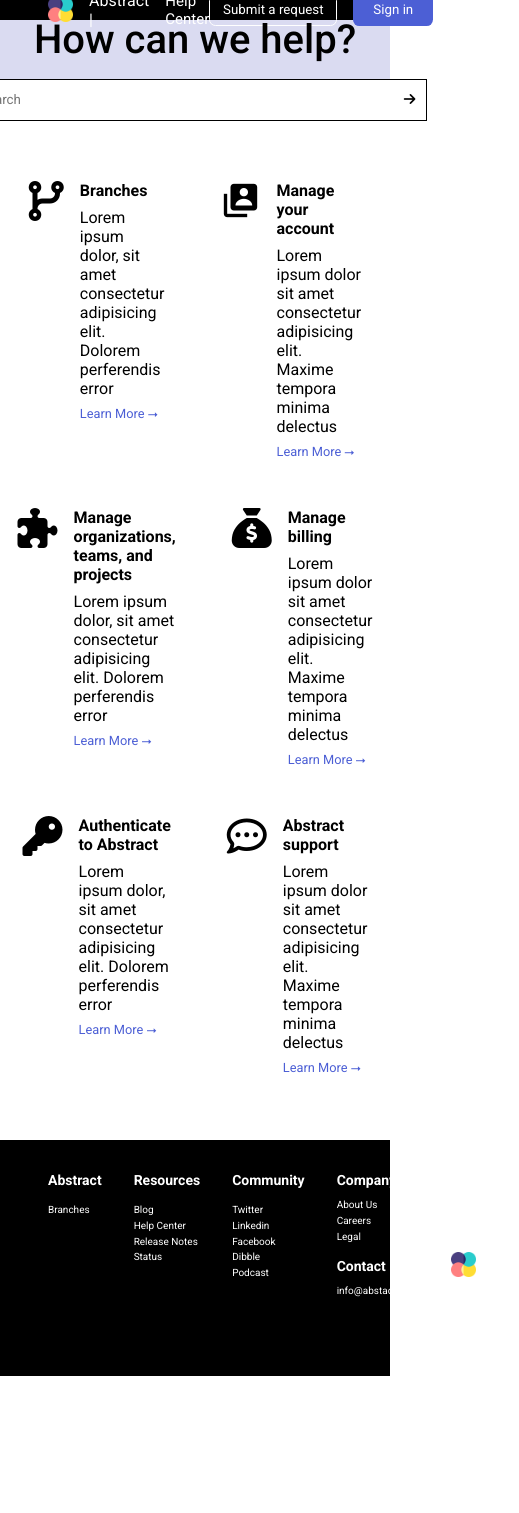
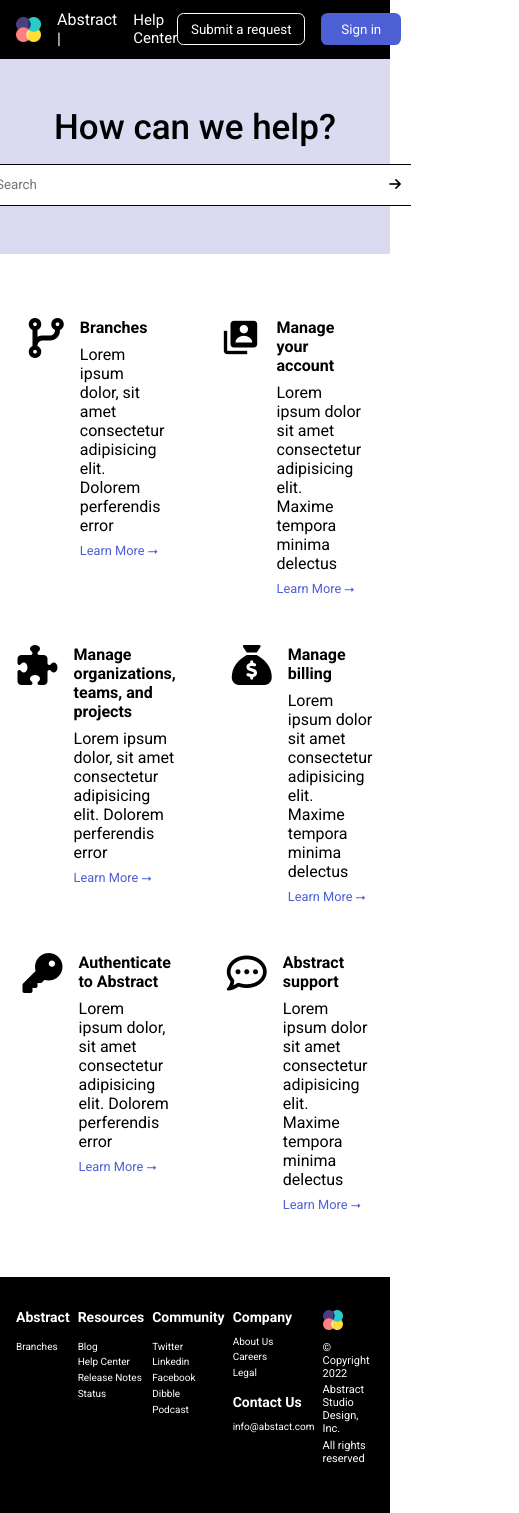
Before and after one commit to devpedroafonso/Abstract, a plain HTML site: page index.html in a window 390 px wide. Shown: the whole page, 519 px wide, since content can reach past the window. Before the commit the page ends 1474 px from the top, so only its background shows below. Drawn offline with nearby package versions, Linux system fonts and the light colour scheme.

Commit message:
Update responsive

```diff
--- a/style.css
+++ b/style.css
@@ -221,3 +221,108 @@ footer{
     flex-direction: column;
     gap: 0.2rem;
 }
+
+@media (max-width: 465px) {
+    header{
+        display: flex;
+        flex-direction: row;
+        align-items: center;
+        justify-content: space-between;
+        padding-inline: 1rem;
+        color: var(--branco);
+        background-color: var(--preto);
+        height: 15vw;
+    }
+
+    .containerPesquisa{
+        display: flex;
+        flex-direction: column;
+        align-items: center;
+        justify-content: center;
+        height: 50vw;
+        background-color: var(--detalhe);
+        gap: 1rem;
+    }
+
+    .containerPesquisa h2{
+        font-size: 35px;
+        font-weight: lighter;
+        font-weight: 500;
+    }
+
+    form{
+        border: 0.1rem solid var(--preto);
+        width: 27rem;
+    }
+    form input{
+        border: none;
+        height: 2.5rem;
+        width: 25rem;
+        padding-left: 1rem;
+        outline: none;
+    }
+
+
+    form button{
+        border: none;
+        margin: -0.3rem;
+        height: 2.5rem;
+        width: 2rem;
+        cursor: pointer;
+        background-color: var(--branco);
+    }
+
+    footer{
+        display: flex;
+        flex-direction: row;
+        justify-content: space-between;
+        color: var(--branco);
+        background-color: var(--preto);
+        padding-inline: 1rem;
+        gap: 0.5rem;
+        height: 28vh;
+    }
+
+    .list{
+        margin-top: 2rem;
+        display: flex;
+        flex-direction: column;
+        gap: 1rem;
+    }
+
+    .list a{
+        color: var(--branco);
+    }
+
+    .listTexto{
+        display: flex;
+        flex-direction: column;
+        gap: 0.3rem;
+        font-size: 10px;
+    }
+
+    .list h5{
+        font-size: 14px;
+    }
+
+    .list2{
+        display: flex;
+        flex-direction: column;
+        gap: 0.7rem;
+    }
+
+    .list3 img{
+        width: 20px;
+        margin-bottom: 0.5rem;
+    }
+
+    .list3{
+        margin-top: 2.1rem;
+        display: flex;
+        flex-direction: column;
+        gap: 0.2rem;
+    }
+    .list3 p{
+        font-size: 11px;
+    }
+}
```
